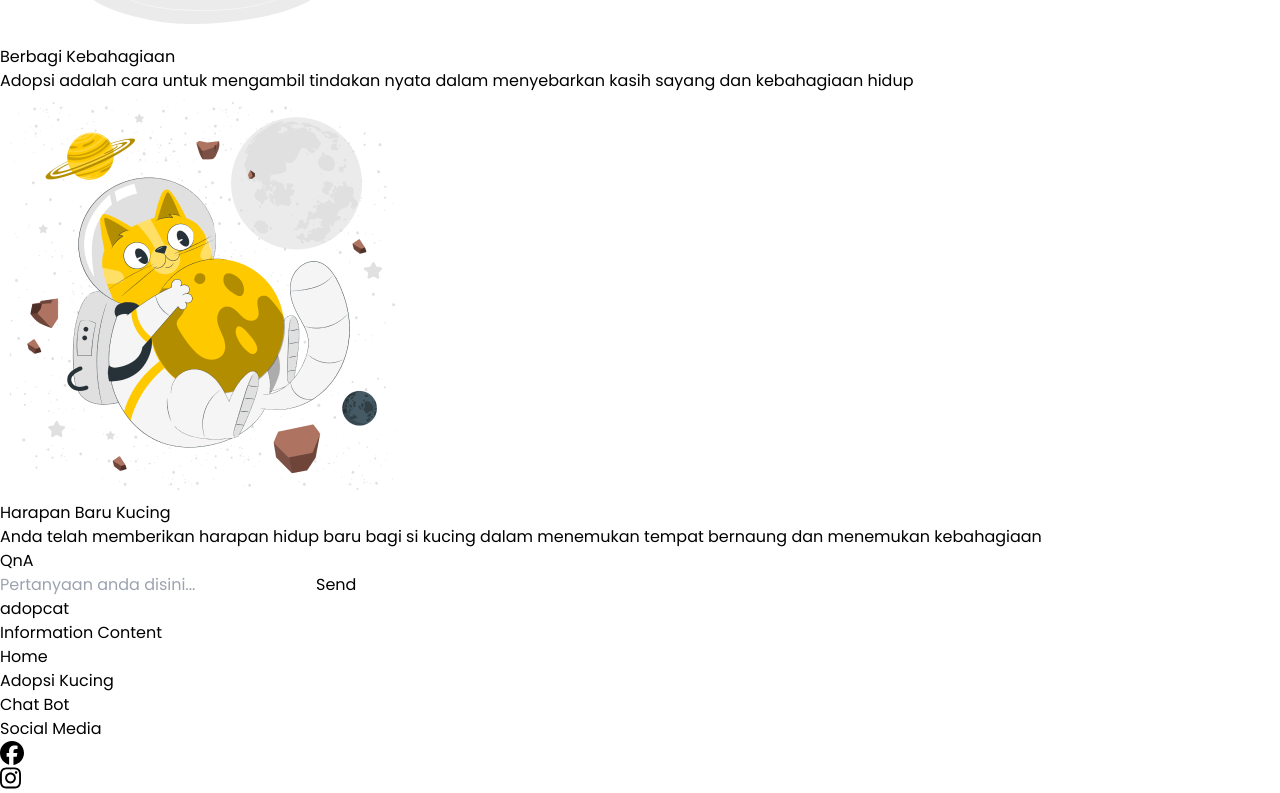
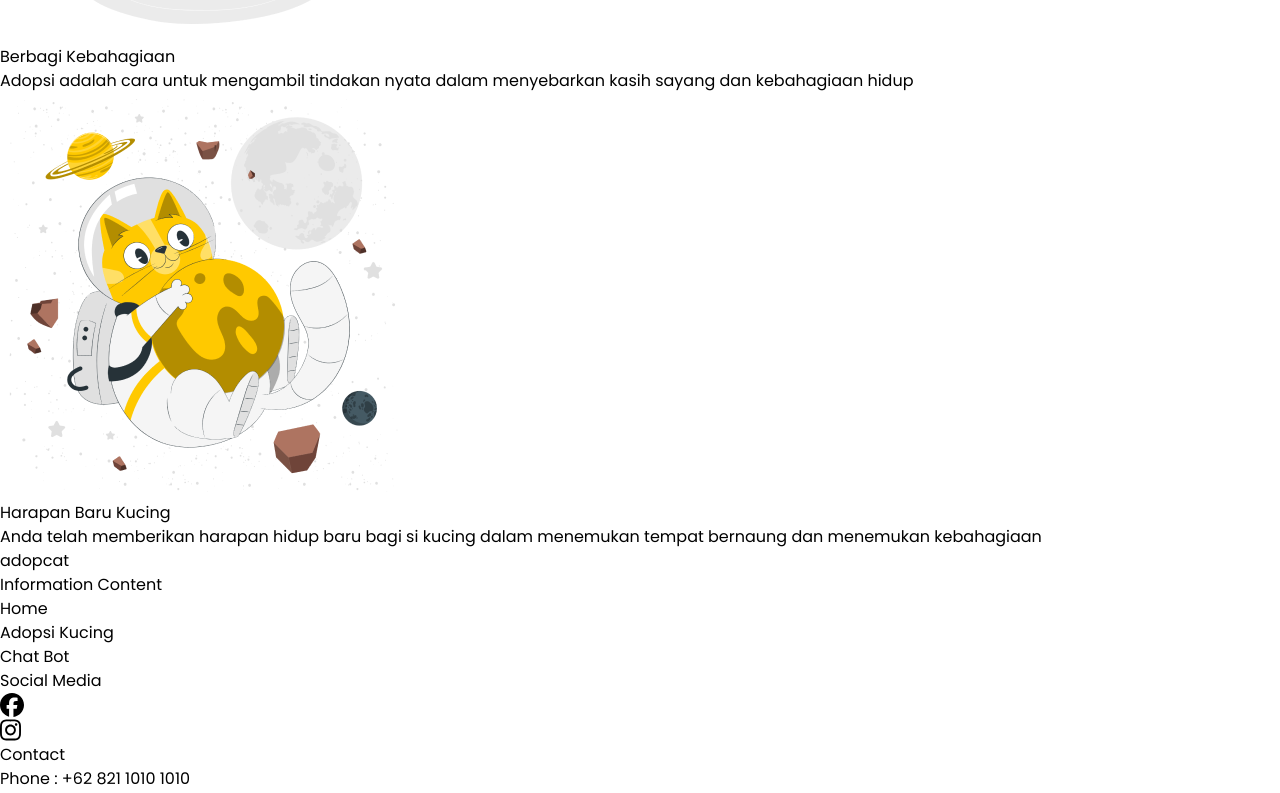
Before and after one commit to faturrahman10/AdopCat, a React (Vite) app: page / in a window 1280 px wide. Shown: the part 2971-3764 px from the top of the page. Built offline with nearby package versions, Linux system fonts and the light colour scheme; no server answers.

Commit message:
menghapus bagian chatbot dan memperbarui style

```diff
--- a/src/pages/home/index.jsx
+++ b/src/pages/home/index.jsx
@@ -1,40 +1,14 @@
-import { useState } from 'react';
-import { Configuration, OpenAIApi } from 'openai';
+
 import Navbar from "../../components/Navbar"
 import Footer from '../../components/Footer';
 
 const Home = () => {
-  const configuration = new Configuration({
-    apiKey: import.meta.env.VITE_OPENAI_KEY,
-  });
-
-  const openai = new OpenAIApi(configuration);
-
-  const [input, setInput] = useState('');
-  const [response, setResponse] = useState('');
-  const [loading, setLoading] = useState(false);
-
-  const handleSubmit = async () => {
-    setLoading(true);
-    try {
-      const response = await openai.createCompletion({
-        model: 'text-davinci-003',
-        prompt: `kamu adalah dokter hewan yang menjawab pertanyaan ${input}`,
-        temperature: 0.5,
-        max_tokens: 100,
-      });
-      setResponse(response.data.choices[0].text);
-    } catch (error) {
-      console.error(error);
-    }
-    setLoading(false);
-  };
   return (
     <div>
       <Navbar />
       <div className="flex justify-between items-center px-[5%] mx-[5%]">
-        <div className="pt-16 relative w-1/2 h-screen">
-          <img src="/img/catHomeCoba.png" className="absolute top-0 w-[550px] h-auto" alt="" />
+        <div className="pt-20 w-1/2 h-screen">
+          <img src="/img/catHomeCoba.png" className="-mt-[16%] w-[550px] h-auto" alt="" />
         </div>
         <div className="flex flex-col justify-center w-1/2 h-screen pt-16 pl-[5%] relative">
           <div className="mb-7">
@@ -49,10 +23,10 @@ const Home = () => {
 
       <div className="aboutUs mt-24 mx-[5%]">
         <div className="relative" id="aboutUs">
-          <div className="w-2/3 absolute z-20 top-32">
+          <div className="w-2/3 absolute z-10 top-32">
             <h2 className="font-semibold text-2xl mb-3 text-yellow-500">About Us</h2>
             <p className="leading-9 tracking-widest text-lg font-normal text-slate-500">
-            <span className="font-semibold text-slate-800">adop<span className="text-yellow-500">cat</span></span> merupakan tempat menebar kasih sayang, terhusus untuk kucing-kucing terlantar diluar sana. Kami ingin mengajak Anda untuk mempertimbangkan adopsi sebagai cara sarana untuk memperluas kebaikan. Adopsi adalah tindakan luar biasa yang dapat memberi harapan dan cinta kepada kucing yang telah mengalami kesulitan. <span className="font-semibold text-slate-800">Mari kita bersama-sama menciptakan cerita bahagia bersama teman baru</span>.
+            <span className="font-semibold text-slate-800">adop<span className="text-yellow-500">cat</span></span> merupakan tempat menebar kasih sayang, terhusus untuk kucing-kucing terlantar diluar sana. Kami ingin mengajak Anda untuk mempertimbangkan adopsi sebagai cara sarana untuk memperluas kebaikan. Adopsi adalah tindakan luar biasa yang dapat memberi harapan dan cinta kepada kucing yang mengalami kesulitan diluar sana. <span className="font-semibold text-slate-800">Mari kita bersama-sama menciptakan cerita bahagia bersama teman baru</span>.
             </p>
           </div>
           <div>
@@ -61,30 +35,30 @@ const Home = () => {
         </div>
       </div>
 
-      <div className="bg-[#fff3ea] py-10">
-        <h2 className="font-semibold text-2xl text-center mb-3 text-yellow-500">Manfaat Adopsi Kucing</h2>
-        <div className="flex justify-center">
-          <div>
+      <div className="bg-[#fff3ea] py-14">
+        <h2 className="font-semibold text-2xl text-center mb-3 text-slate-500">Manfaat Adopsi Kucing</h2>
+        <div className="flex justify-center gap-5">
+          <div className="w-1/3">
             <div className="h-[420px] flex justify-center">
-              <img src="/img/manfaat1.png" alt="" />
+              <img className="object-cover" src="/img/manfaat1.png" alt="" />
             </div>
             <div className="text-center px-10">
               <p className="font-semibold text-lg mb-3">Teman Baru</p>
               <p className="text-sm text-slate-400">Kehidupan baru dengna teman yang baru akan memberikan cerita yang berbeda dalam hidup</p>
             </div>
           </div>
-          <div>
+          <div className="w-1/3">
             <div className="h-[420px] flex justify-center">
-              <img src="/img/manfaat2.png" alt="" />
+              <img className="object-cover" src="/img/manfaat2.png" alt="" />
             </div>
             <div className="text-center px-10">
               <p className="font-semibold text-lg mb-3">Berbagi Kebahagiaan</p>
               <p className="text-sm text-slate-400">Adopsi adalah cara untuk mengambil tindakan nyata dalam menyebarkan kasih sayang dan kebahagiaan hidup</p>
             </div>
           </div>
-          <div>
+          <div className="w-1/3">
             <div className="h-[420px] flex justify-center">
-              <img src="/img/manfaat3.png" alt="" />
+              <img className="object-cover" src="/img/manfaat3.png" alt="" />
             </div>
             <div className="text-center px-10">
               <p className="font-semibold text-lg mb-3">Harapan Baru Kucing</p>
@@ -93,35 +67,6 @@ const Home = () => {
           </div>
         </div>
       </div>
-
-      <div className="mt-14 mx-[20%] mb-20" id="QnA">
-        <h2 className="font-semibold text-2xl text-center mb-5 text-yellow-500">QnA</h2>
-        <div>
-          <div className="flex justify-between">
-            <input
-              type="text"
-              value={input}
-              onChange={(e) => setInput(e.target.value)}
-              className="w-[75%] h-12 p-2 mr-5 mb-4 border border-gray-300 rounded focus:outline-none"
-              placeholder="Pertanyaan anda disini..."
-            />
-            <button
-              onClick={handleSubmit}
-              className="w-[20%] h-12 bg-yellow-500 font-semibold text-white rounded hover:bg-yellow-600 cursor-pointer"
-            >
-              {loading ? "Sending..." : "Send"}
-            </button>
-          </div>
-          <div className="mt-4">
-            <div
-              className="w-full h-36 overflow-auto p-2 border border-gray-300 rounded focus:outline-none"
-            >
-              {loading ? "Memuat Jawaban..." : response}
-            </div>
-          </div>
-        </div>
-      </div>
-
       <Footer/>
     </div>
   )
```
